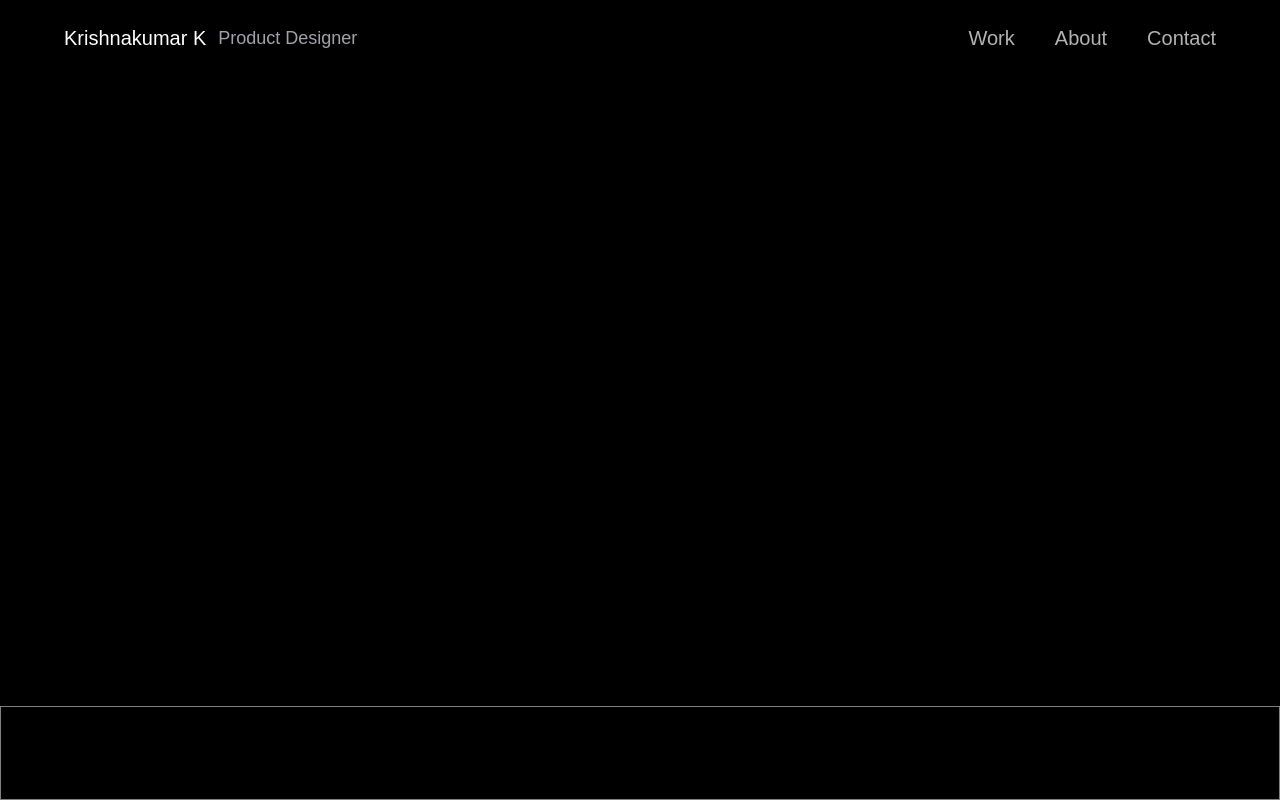
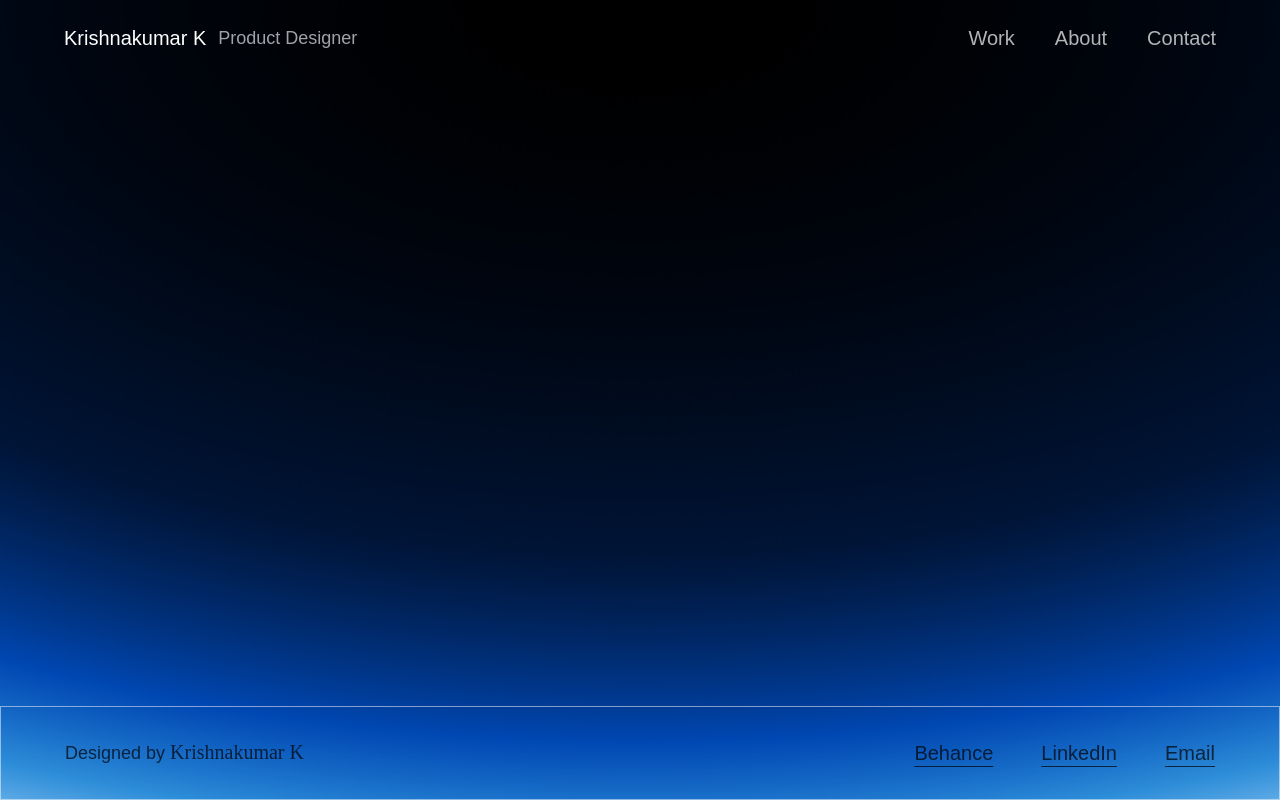
Before and after one commit to Fakecloak/krishnakumar-portfolio, a React (Vite) app: page /case-study/pixelwhisk in a window 1280 px wide. Built offline with nearby package versions, Linux system fonts and the light colour scheme; a web font is replaced by a local one.

Commit message:
add CaseStudyBackground

```diff
--- /dev/null
+++ b/src/components/CaseStudyBackground.jsx
@@ -0,0 +1,43 @@
+// ─────────────────────────────────────────────
+// CaseStudyBackground.jsx — Reusable Background Layer
+//
+// Renders the shared case-study background image as an
+// absolutely-positioned layer that spans the full page.
+// pointer-events: none ensures it never blocks content.
+// ─────────────────────────────────────────────
+import React from 'react';
+import caseStudyBg from '../assets/case-study-bg.png';
+
+export default function CaseStudyBackground() {
+  return (
+    <div
+      aria-hidden="true"
+      style={{
+        position: 'absolute',
+        top: 0,
+        left: 0,
+        width: '100%',
+        minHeight: '100%',
+        zIndex: 0,
+        pointerEvents: 'none',
+        overflow: 'hidden',
+      }}
+    >
+      <img
+        src={caseStudyBg}
+        alt=""
+        style={{
+          width: '100%',
+          height: '100%',
+          objectFit: 'cover',
+          objectPosition: 'top center',
+          display: 'block',
+          position: 'absolute',
+          top: 0,
+          left: 0,
+          minHeight: '100%',
+        }}
+      />
+    </div>
+  );
+}
--- a/src/pages/CaseStudy01.jsx
+++ b/src/pages/CaseStudy01.jsx
@@ -1,6 +1,7 @@
 import React from 'react';
 import Navbar from '../components/Navbar';
 import Footer from '../components/Footer';
+import CaseStudyBackground from '../components/CaseStudyBackground';
 
 /**
  * CaseStudy01 — PixelWhisk
@@ -9,11 +10,17 @@ import Footer from '../components/Footer';
  */
 export default function CaseStudy01() {
   return (
-    <div className="relative min-h-screen text-white font-sans flex flex-col" style={{ backgroundColor: '#000000' }}>
-      <Navbar />
-      {/* Case study content goes here */}
-      <div className="flex-1" />
-      <Footer />
+    <div className="relative min-h-screen text-white font-sans flex flex-col" style={{ backgroundColor: '#000000', overflow: 'hidden' }}>
+      {/* Full-page background layer — static, covers entire page */}
+      <CaseStudyBackground />
+
+      {/* All page content sits above the background */}
+      <div className="relative flex flex-col flex-1" style={{ zIndex: 10 }}>
+        <Navbar />
+        {/* Case study content goes here */}
+        <div className="flex-1" />
+        <Footer />
+      </div>
     </div>
   );
 }
--- a/src/pages/CaseStudy02.jsx
+++ b/src/pages/CaseStudy02.jsx
@@ -1,6 +1,7 @@
 import React from 'react';
 import Navbar from '../components/Navbar';
 import Footer from '../components/Footer';
+import CaseStudyBackground from '../components/CaseStudyBackground';
 
 /**
  * CaseStudy02 — Lil Big Things
@@ -9,11 +10,17 @@ import Footer from '../components/Footer';
  */
 export default function CaseStudy02() {
   return (
-    <div className="relative min-h-screen text-white font-sans flex flex-col" style={{ backgroundColor: '#000000' }}>
-      <Navbar />
-      {/* Case study content goes here */}
-      <div className="flex-1" />
-      <Footer />
+    <div className="relative min-h-screen text-white font-sans flex flex-col" style={{ backgroundColor: '#000000', overflow: 'hidden' }}>
+      {/* Full-page background layer — static, covers entire page */}
+      <CaseStudyBackground />
+
+      {/* All page content sits above the background */}
+      <div className="relative flex flex-col flex-1" style={{ zIndex: 10 }}>
+        <Navbar />
+        {/* Case study content goes here */}
+        <div className="flex-1" />
+        <Footer />
+      </div>
     </div>
   );
 }
```
Also changed, not shown: src/assets/case-study-bg.png (added).
